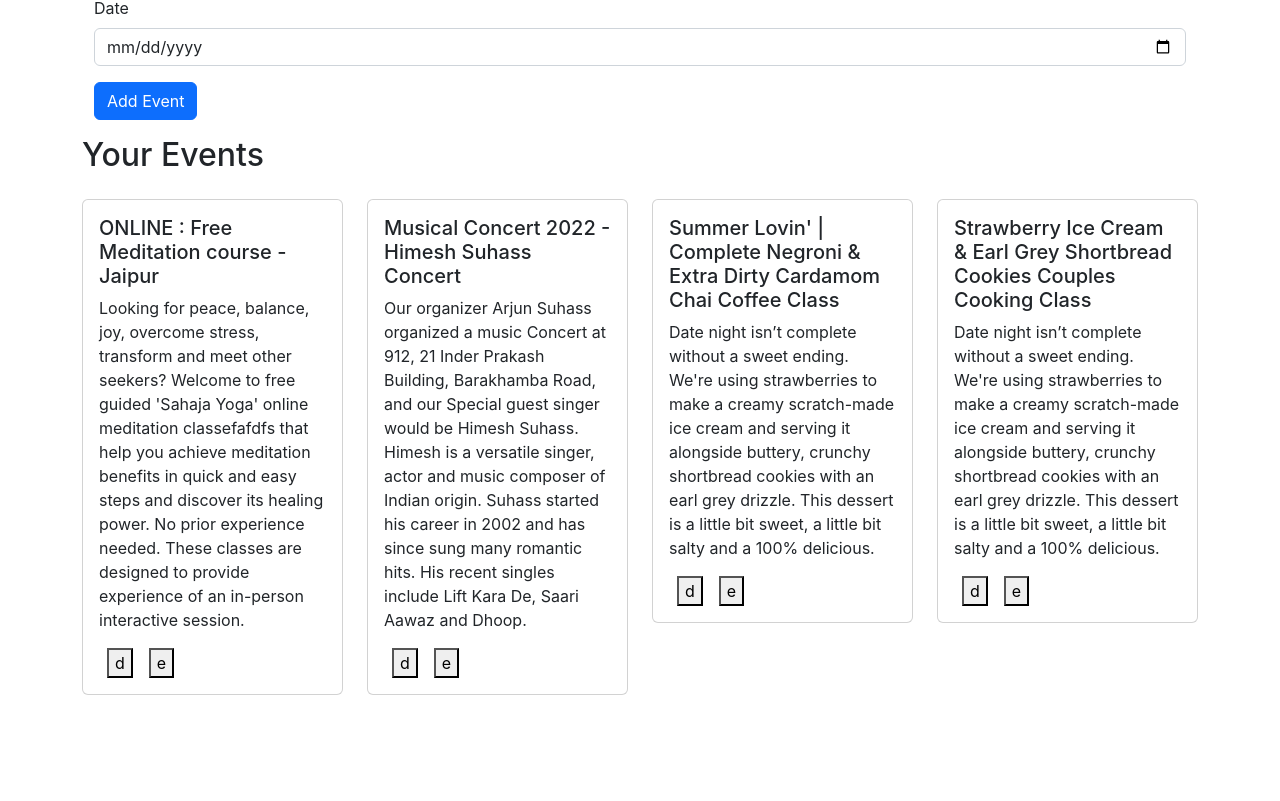
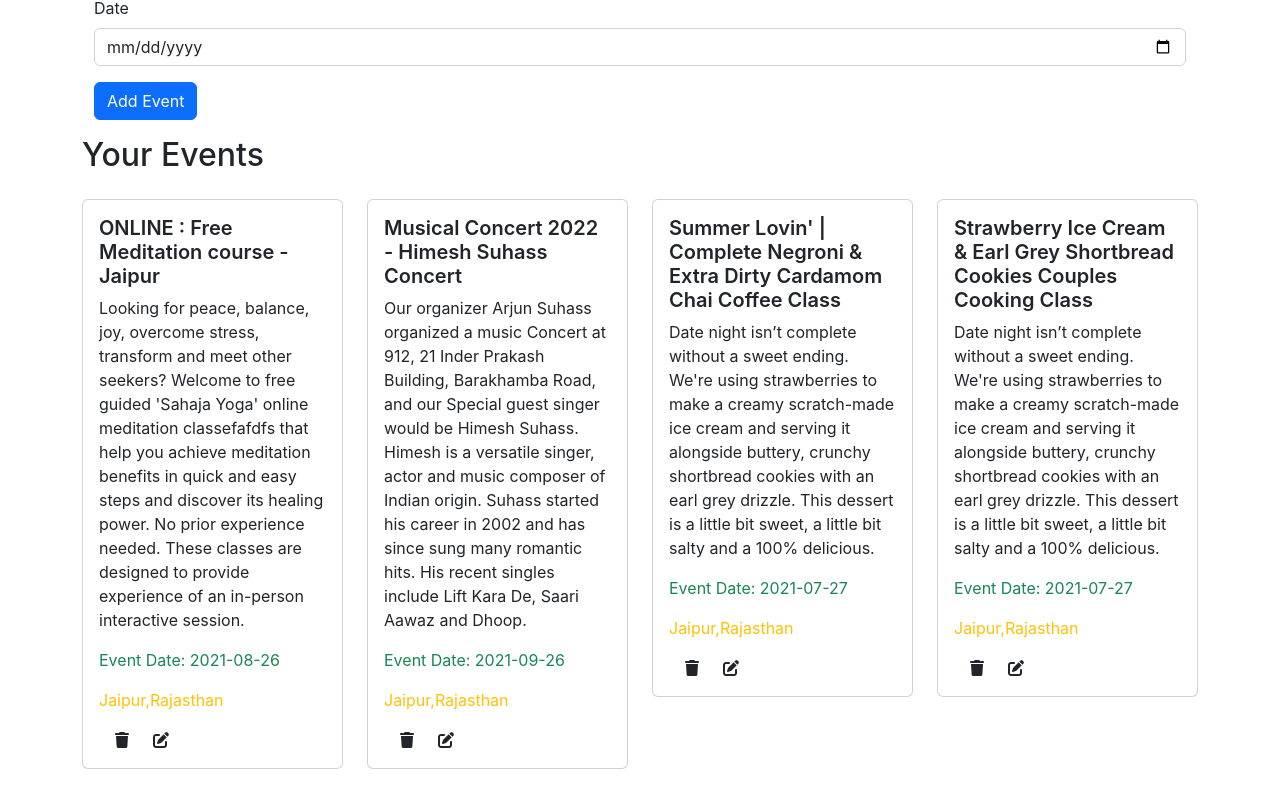
Before and after one commit to PulkitGupta09/Event-Finder, a React (Create React App) app: page / in a window 1280 px wide. Shown: the part 380-1181 px from the top of the page. Before the commit the page ends 1107 px from the top, so only its background shows below. Built offline with nearby package versions, Linux system fonts and the light colour scheme.

Commit message:
adding date and location to the form and eventitem

```diff
--- a/public/index.html
+++ b/public/index.html
@@ -18,6 +18,7 @@
   <body>
     <noscript>You need to enable JavaScript to run this app.</noscript>
     <div id="root"></div>
+    <script src="https://kit.fontawesome.com/8ad1ca1257.js" crossorigin="anonymous"></script>
     <script src="https://cdn.jsdelivr.net/npm/bootstrap@5.2.0-beta1/dist/js/bootstrap.bundle.min.js" integrity="sha384-pprn3073KE6tl6bjs2QrFaJGz5/SUsLqktiwsUTF55Jfv3qYSDhgCecCxMW52nD2" crossorigin="anonymous"></script>
   </body>
 </html>
--- a/src/Context/events/EventState.js
+++ b/src/Context/events/EventState.js
@@ -8,41 +8,41 @@ const EventState = (props)=>{
         "id": "We Meditation",
         "name": "We Meditation",
         "title": "ONLINE : Free Meditation course - Jaipur",
-        "location": "jaipur",
+        "location": "Jaipur,Rajasthan",
         "description": "Looking for peace, balance, joy, overcome stress, transform and meet other seekers? Welcome to free guided 'Sahaja Yoga' online meditation classefafdfs that help you achieve meditation benefits in quick and easy steps and discover its healing power. No prior experience needed. These classes are designed to provide experience of an in-person interactive session.",
         "url": "https://www.eventbrite.com/e/online-free-meditation-course-jaipur-experience-the-peace-balance-tickets-196900082447?aff=ebdssbcitybrowse",
         "urlToImage": "https://img.evbuc.com/https%3A%2F%2Fcdn.evbuc.com%2Fimages%2F172483359%2F250110139773%2F1%2Foriginal.20210826-144848?w=800&auto=format%2Ccompress&q=75&sharp=10&rect=0%2C12%2C1200%2C600&s=da909f39527410a2a3679a268500bdfe",
-        "timeAt": "2021-08-26T11:40:16+00:00"
+        "date": "2021-08-26"
       },
       {
         "id": "Arjun Suhass",
         "name": "Arjun Suhass",
         "title": "Musical Concert 2022 - Himesh Suhass Concert",
-        "location": "jaipur",
+        "location":"Jaipur,Rajasthan",
         "description": "Our organizer Arjun Suhass organized a music Concert at 912, 21 Inder Prakash Building, Barakhamba Road, and our Special guest singer would be Himesh Suhass. Himesh is a versatile singer, actor and music composer of Indian origin. Suhass started his career in 2002 and has since sung many romantic hits. His recent singles include Lift Kara De, Saari Aawaz and Dhoop.",
         "url": "https://www.eventbrite.com/e/musical-concert-2022-himesh-suhass-concert-tickets-359380285107?aff=ebdssbcitybrowse",
         "urlToImage": "https://img.evbuc.com/https%3A%2F%2Fcdn.evbuc.com%2Fimages%2F298516579%2F986674157143%2F1%2Foriginal.20220607-111922?w=800&auto=format%2Ccompress&q=75&sharp=10&rect=0%2C0%2C2160%2C1080&s=d73408ca3039dd0e0d890dfa8b41ebce",
-        "timeAt": "2021-09-26T11:40:18+00:00"
+        "date": "2021-09-26"
       },
       {
         "id": "Chaiyana",
         "name": "Chaiyana",
         "title": "Summer Lovin' | Complete Negroni & Extra Dirty Cardamom Chai Coffee Class",
-        "location": "jaipur",
+        "location": "Jaipur,Rajasthan",
         "description": "Date night isn’t complete without a sweet ending. We're using strawberries to make a creamy scratch-made ice cream and serving it alongside buttery, crunchy shortbread cookies with an earl grey drizzle. This dessert is a little bit sweet, a little bit salty and a 100% delicious.",
         "url": "https://www.eventbrite.com/e/summer-lovin-complete-negroni-extra-dirty-cardamom-chai-coffee-class-tickets-235032487497?aff=ebdssbcategorybrowse",
         "urlToImage": "https://img.evbuc.com/https%3A%2F%2Fcdn.evbuc.com%2Fimages%2F212721949%2F564004206347%2F1%2Foriginal.20220114-220544?w=800&auto=format%2Ccompress&q=75&sharp=10&rect=0%2C1338%2C8008%2C4004&s=318c46a4129a376f3cc62a81474882a9",
-        "timeAt": "2021-07-27T11:40:21+00:00"
+        "date": "2021-07-27"
       },
         {
           "id": "Cooking Raw",
           "name": "Cooking Raw",
           "title": "Strawberry Ice Cream & Earl Grey Shortbread Cookies Couples Cooking Class",
           "description": "Date night isn’t complete without a sweet ending. We're using strawberries to make a creamy scratch-made ice cream and serving it alongside buttery, crunchy shortbread cookies with an earl grey drizzle. This dessert is a little bit sweet, a little bit salty and a 100% delicious.",
-          "location": "jaipur",
+          "location": "Jaipur,Rajasthan",
           "url": "https://www.eventbrite.com/e/strawberry-ice-cream-earl-grey-shortbread-cookies-couples-cooking-class-tickets-232418027577?aff=ebdssbcategorybrowse",
           "urlToImage": "https://img.evbuc.com/https%3A%2F%2Fcdn.evbuc.com%2Fimages%2F207214129%2F564004206347%2F1%2Foriginal.20220104-145918?w=800&auto=format%2Ccompress&q=75&sharp=10&rect=0%2C92%2C1920%2C960&s=89d3bfd1c333e18714bc06ab2d0dc66b",
-          "timeAt": "2021-07-27T11:40:21+00:00"
+          "date": "2021-07-27"
         }
     ]
     const [events, setEvents] = useState(eventInitial)
--- a/src/components/EventItem.js
+++ b/src/components/EventItem.js
@@ -9,14 +9,18 @@ const EventItem = (props) => {
     <div className = "col-md-3">
       <div className="card my-3">
         <div className="card-body">
-          <h5 className="card-title">{event.title}</h5>
+          <h5 className="card-title fw-semibold">{event.title}</h5>
           <p className="card-text">
             {event.description}
           </p>
-          <button className = "mx-2" onClick = {()=>{deleteEvent(event.id)}}>d</button>
-          <button className = "mx-2">e</button>
-          {/* <i className="fa-solid fa-trash mx-2" onClick={()=>{deleteNote(note._id)}} ></i> */}
-          {/* <i className="fa-solid fa-pen-to-square mx-2"></i> */}
+          <p className="card-text text-success">
+            Event Date: {event.date}
+          </p>
+          <p className="card-text text-warning text-secondary">
+            {event.location}
+          </p>
+          <i className="fa-solid fa-trash mx-3" onClick = {()=>{deleteEvent(event.id)}}></i>
+          <i className="fa-solid fa-pen-to-square mx-2"></i>
         </div>
       </div>
     </div>
```
